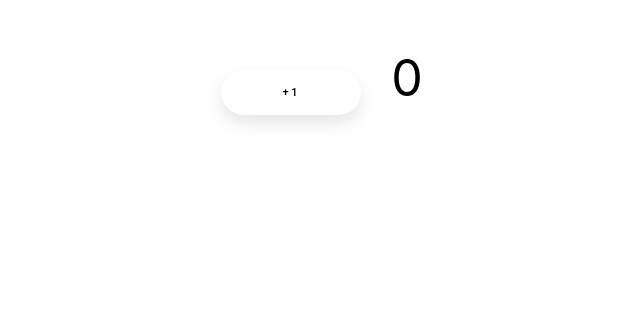
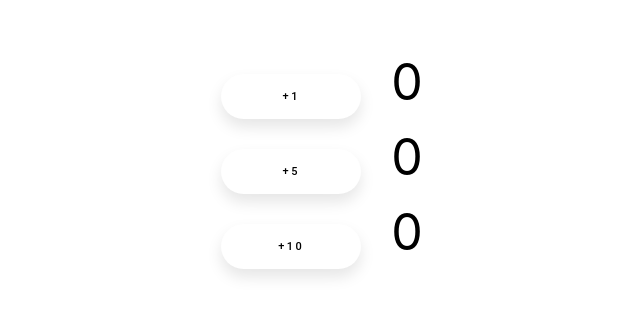
Before and after one commit to arjuna-sondhi/counter-app, a React (Create React App) app: page / in a window 1280 px wide. Shown: the top 316 px of the page, without its empty margins (303-943 px from the left). Built offline with nearby package versions, Linux system fonts and the light colour scheme.

Commit message:
Update Counter.jsx
1. Adden arrow functions, removes the need for function binding.
2. Add multiple buttons with different values
3. Using props

```diff
--- a/src/App.css
+++ b/src/App.css
@@ -1,6 +1,7 @@
 /* CSS for the App Component  */
 
 .App {
+  padding: 3rem;
   text-align: center;
 }
 
--- a/src/App.js
+++ b/src/App.js
@@ -10,7 +10,9 @@ class App extends Component {
   render() {
     return (
       <div className="App">
-        <Counter />
+        <Counter by={1} />
+        <Counter by={5} />
+        <Counter by={10} />
       </div>
     );
   }
--- a/src/components/counter/Counter.css
+++ b/src/components/counter/Counter.css
@@ -24,7 +24,7 @@ button:hover {
 }
 
 .counter {
-  padding: 3rem;
+  padding: 0.25rem;
 }
 
 .count {
--- a/src/components/counter/Counter.jsx
+++ b/src/components/counter/Counter.jsx
@@ -11,26 +11,27 @@ class Counter extends Component {
       counter: 0,
     };
 
-    this.increment = this.increment.bind(this);
+    //arrow function prevents the need for binding
+    //this.increment = this.increment.bind(this);
   }
 
-  render() {
+  render = () => {
     return (
       <div className="counter">
-        <button onClick={this.increment}>+1</button>
+        <button onClick={this.increment}>+{this.props.by}</button>
         <span className="count">{this.state.counter}</span>
       </div>
     );
-  }
+  };
 
-  increment() {
+  increment = () => {
     //Update the state - counter++
     //console.log("increment");
     // this.state.counter++;
     this.setState({
-      counter: this.state.counter + 1,
+      counter: this.state.counter + this.props.by,
     });
-  }
+  };
 }
 
 export default Counter;
```
